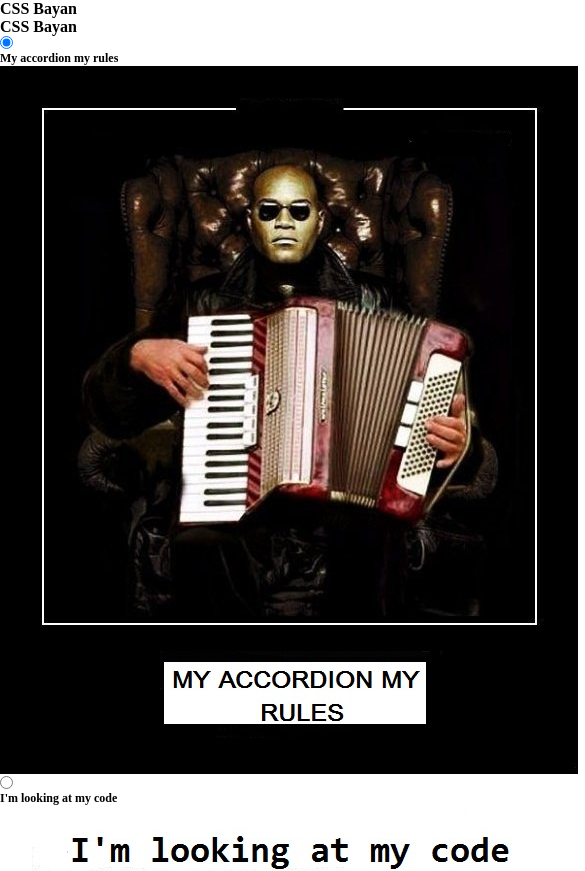
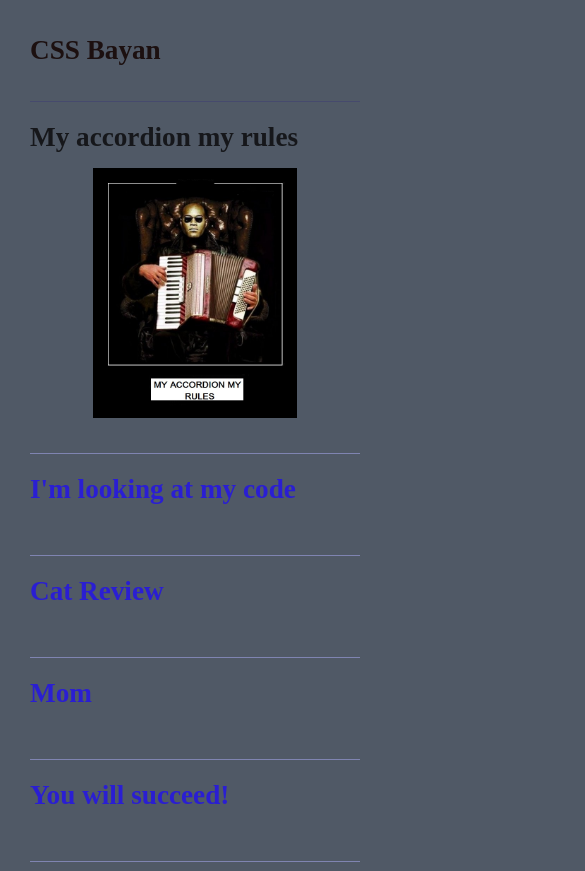
Before and after one commit to Alex202beb/cssBayan, a plain HTML site: page index.html in a window 390 px wide. Shown: the top 871 px of the page, 585 px wide, since content can reach past the window. Drawn offline with Linux system fonts and the light colour scheme; a web font is replaced by a local one.

Commit message:
feat: add css (Sun, March 12, 2023 18:32:17 PM)

```diff
--- a/index.html
+++ b/index.html
@@ -9,12 +9,6 @@
     <link href="https://fonts.googleapis.com/css2?family=Inika:wght@400;700&family=Inter:wght@400;700&display=swap" rel="stylesheet">
        <link rel="stylesheet" href="style.css">
 </head>
-<body>
-    <header class="header">
-        <div class="wrapper header__wrap">
-            <h1 class="header__title">CSS Bayan</h1>
-        </div>
-    </header>
 <body>
     <header class="header">
         <div class="wrapper header__wrap">
@@ -68,5 +62,6 @@
         </div>
     </div>
 
+
   </body>
 </html>
--- a/style.css
+++ b/style.css
@@ -11,3 +11,244 @@
     transition: 2s;
     scroll-behavior: smooth;
     }
+    body {
+        font-family: 'Inika', serif;
+  font-style: normal;
+  font-weight: 400;
+      height: 100vh;
+      color: rgb(42, 30, 211);
+      background-color: rgba(29, 41, 58, 0.774);
+  }
+
+  @media (min-width: 1180px) {
+
+     .item-accor {
+         cursor: pointer;
+        }
+        .item-accor label {
+          cursor: pointer;
+         }
+         h2 {
+          cursor: pointer;
+        }
+        .imagemem {
+                 cursor: pointer;
+               }
+               .but {
+                cursor: pointer;}
+    }
+
+  @media (max-width: 1920px) {
+
+  .wrapper {
+
+      max-width: 104.375rem;
+      margin: 0 auto;
+    }
+
+
+    .header {
+      width: 100%;
+    }
+
+    .header__wrap {
+
+      border-bottom: 0.125rem solid rgb(70, 74, 109);
+
+      padding: 4.375rem 0 4.375rem;
+    }
+
+    .header__title {
+      font-size: 3rem;
+      color: rgb(28, 16, 16);
+    }
+
+    .item-accor {
+      list-style-type: none;
+
+      padding: 2.5rem 0;
+
+      border-bottom: 0.125rem solid rgb(127, 132, 177);
+      font-size: 2rem;
+    }
+
+
+
+    .accordion__accordion {
+      display: flex;
+      justify-content: space-between;
+     }
+
+
+    .imagemem {
+      display: block;
+      height: 0px;
+      /*margin: 15px auto;*/
+      margin: 1.875rem auto;
+     /* cursor: pointer;*/
+      overflow: hidden;
+      transition: height 1s ease;
+    }
+
+    .but {
+      display: inline-block;
+
+      height: 3rem;
+      width: 3rem;
+  background:
+      linear-gradient(#fff,#fff),
+      linear-gradient(#fff,#fff),
+      #000;
+    background-position:center;
+
+    background-size: 50% 0.25rem,0.25rem 50%;
+    background-repeat:no-repeat;
+
+
+      visibility: hidden;
+
+
+    }
+
+    .item-accor input[type="radio"] {
+      display: none;
+    }
+
+    .blockaccor:hover {
+      color: rgba(20, 20, 20, 0.836);
+    }
+
+    .blockaccor:hover .but {
+      visibility: visible;
+        }
+
+    .item-accor:hover .imagemem {
+     /* height: 250px;*/
+      height: 31.25rem;
+       }
+
+      .item-accor:hover .but {
+               width: 3rem;
+        height: 3rem;
+
+        border-radius: 12.5rem;
+        background:
+             linear-gradient(45deg, transparent calc(50% - 0.375rem), #000000 calc(50% - 0.375rem), #000000 calc(50% + 0.375rem), transparent calc(50% + 0.375rem)),
+        linear-gradient(-45deg, transparent calc(50% - 0.375rem), #000000 calc(50% - 0.375rem), #000000 calc(50% + 0.375rem), transparent calc(50% + 0.375rem));
+      }
+
+
+
+    label input[type="radio"]:checked +.accordion__accordion + .imagemem {
+     /* height: 250px;*/
+      height: 31.25rem;
+     }
+
+    .item-accor input[type="radio"]:checked + .accordion__accordion .but {
+
+
+     width: 3rem;
+     height: 3rem;
+
+     border-radius: 12.5rem;
+     background:
+
+     linear-gradient(45deg, transparent calc(50% - 0.375rem), #000000 calc(50% - 0.375rem), #000000 calc(50% + 0.375rem), transparent calc(50% + 0.375rem)),
+     linear-gradient(-45deg, transparent calc(50% - 0.375rem), #000000 calc(50% - 0.375rem), #000000 calc(50% + 0.375rem), transparent calc(50% + 0.375rem));
+
+     }
+
+     .item-accor input[type="radio"]:checked + .accordion__accordion {
+      color: rgba(11, 11, 12, 0.836);
+    }
+
+  }
+    @media (max-width: 903px) {
+
+          .header__title {
+        font-size: 3.1rem;
+
+      }
+      h2 {
+        font-size: 3.1rem;
+      }
+      .accordion__accordion{
+        font-size: 3.1rem;
+      }
+
+      .wrapper {
+       /* max-width: 668px;*/
+        max-width: 83.5rem;
+      }
+    }
+
+    @media (max-width: 726px) {
+      .header__title {
+        font-size: 3.2rem;
+            }
+            h2 {
+              font-size: 3.2rem;
+            }
+            .accordion__accordion{
+              font-size: 3.2rem;
+            }
+      .wrapper {
+       /* max-width: 568px;*/
+       max-width: 71rem;
+      }
+    }
+    @media (max-width: 619px) {
+      .header__title {
+        font-size: 3.3rem;
+            }
+            h2 {
+              font-size: 3.3rem;
+            }
+            .accordion__accordion{
+              font-size: 3.3rem;
+            }
+      .wrapper {
+      /*  max-width: 468px;*/
+      max-width: 58.5rem;
+      }
+    }
+
+
+    @media (max-width: 480px) {
+
+      .header__title {
+        font-size: 3.4rem;
+            }
+            h2 {
+              font-size: 3.4rem;
+            }
+            .accordion__accordion{
+              font-size: 3.4rem;
+            }
+      .wrapper {
+       /* max-width: 330px;*/
+       max-width: 41.25rem;
+      }
+    }
+
+    @media (max-width: 380px) {
+      .header__title {
+        font-size: 3.5rem;
+            }
+            h2 {
+              font-size: 4rem;
+            }
+            .accordion__accordion{
+              font-size: 4rem;
+            }
+      .wrapper {
+       /* max-width: 300px;*/
+        max-width: 37.5rem;
+      }
+
+      label input[type="radio"]:checked +.accordion__accordion + .imagemem {
+       /* width: 220px;*/
+        width: 27.5rem;
+       }
+
+    }
```
Lines whose indentation alone changed are shown as unchanged.
